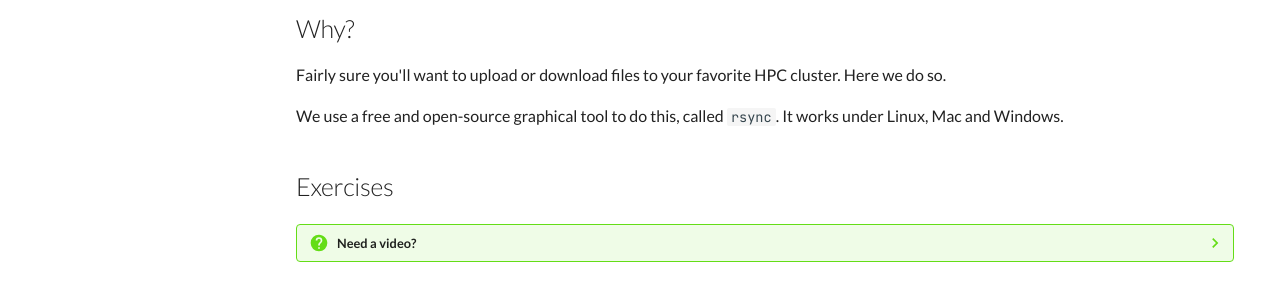
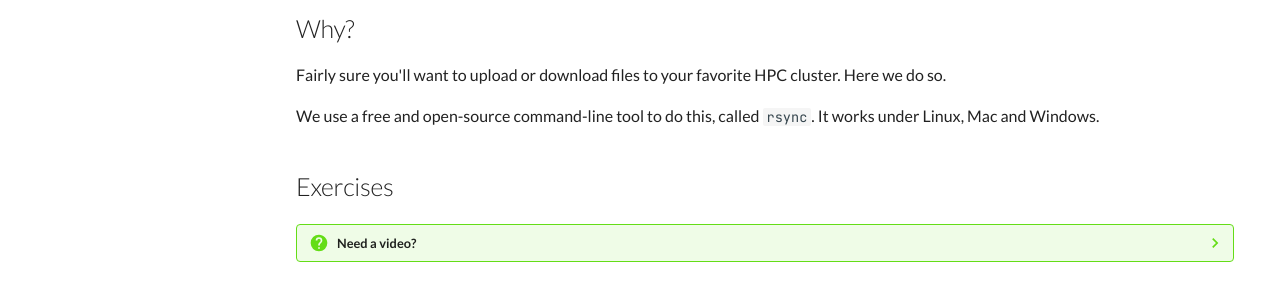
Before and after one commit to UPPMAX/naiss_file_transfer_course, an MkDocs documentation site: the page built from docs/sessions/rsync/README.md, in a window 1280 px wide and 1242 px high. Shown: the part 467-767 px from the top of the window. Built offline with MkDocs 1.6.1 and Material for MkDocs 9.7.7, drawn with Linux system fonts in a browser that asks for light colours; comment, search, counter and statistics services are not loaded.

Commit message:
rsync is a command-line tool

```diff
--- a/docs/sessions/rsync/README.md
+++ b/docs/sessions/rsync/README.md
@@ -54,7 +54,7 @@ Fairly sure you'll want to upload or download files to your
 favorite HPC cluster.
 Here we do so.
 
-We use a free and open-source graphical tool to do this,
+We use a free and open-source command-line tool to do this,
 called `rsync`.
 It works under Linux, Mac and Windows.
 
```
